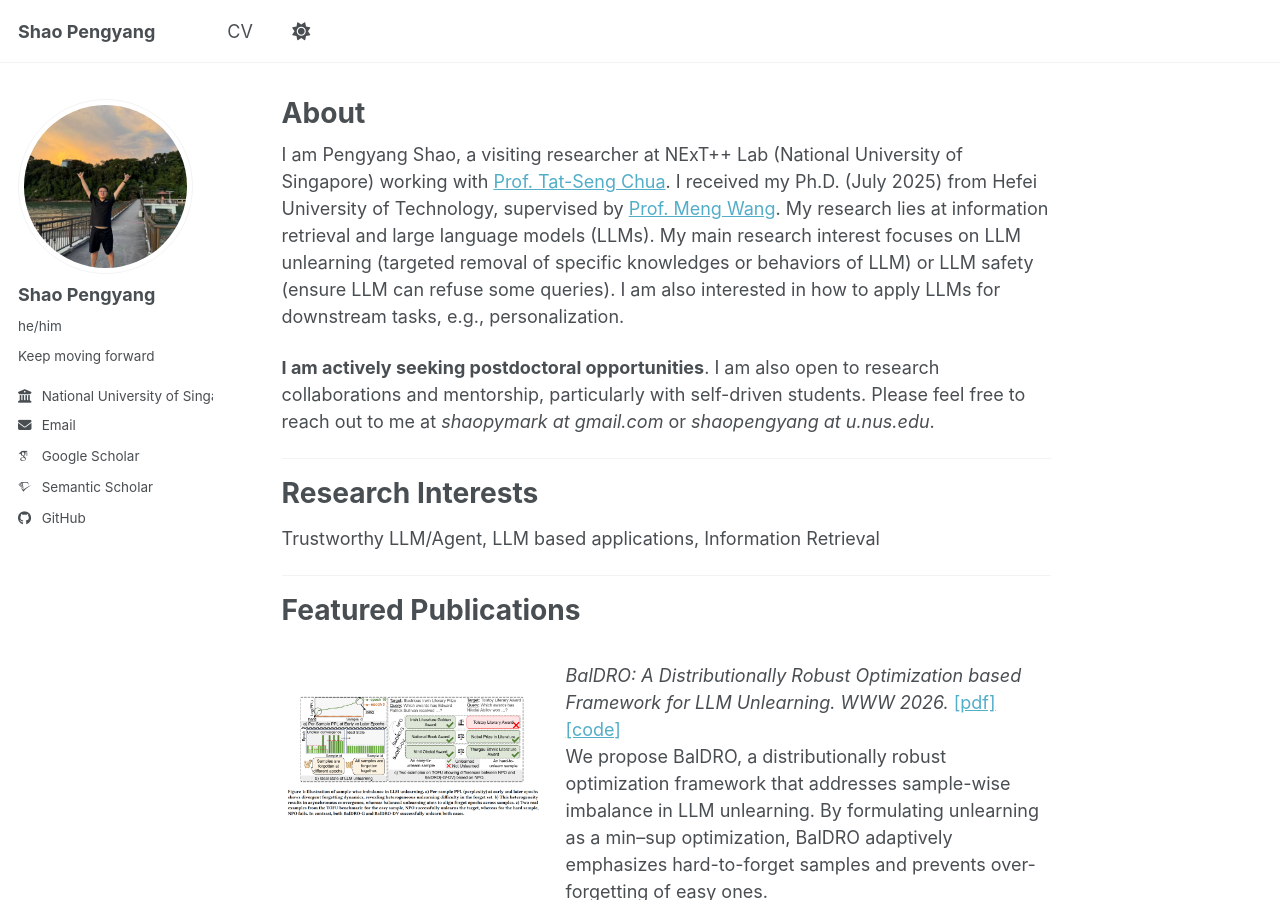
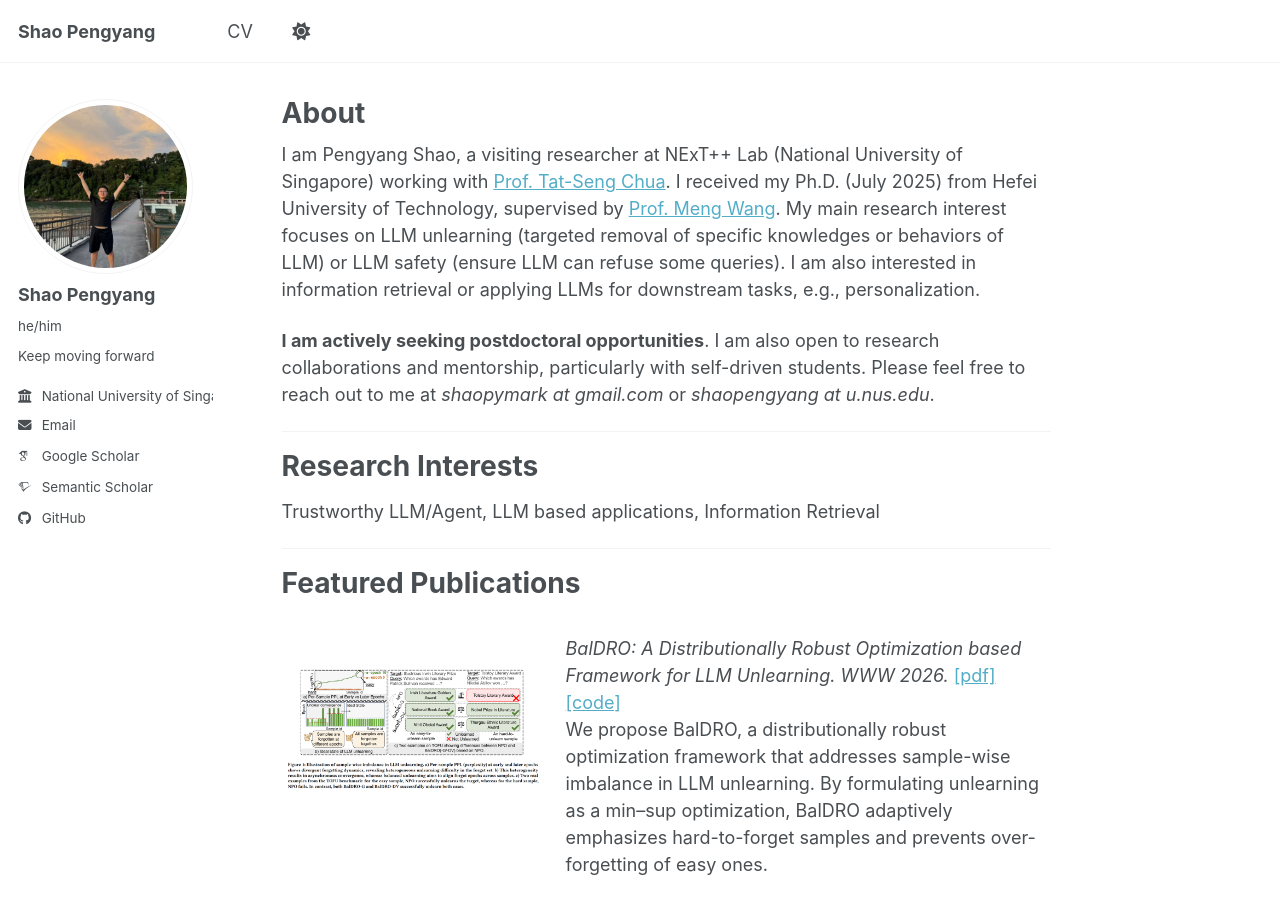
Before and after one commit to ShaoPengyang/ShaoPengyang.github.io, a Jekyll site: the page built from _pages/about.md, in a window 1280 px wide and 900 px high. Built offline with Jekyll 4.4.1, drawn with Linux system fonts in a browser that asks for light colours; some web fonts are replaced; a script bundle is joined from its source files by our own code; library files that are not in the unit come from our copies.

Commit message:
Update about.md

```diff
--- a/_pages/about.md
+++ b/_pages/about.md
@@ -7,7 +7,7 @@ redirect_from:
   - /about.html
 ---
 
-I am Pengyang Shao, a visiting researcher at NExT++ Lab (National University of Singapore) working with [Prof. Tat-Seng Chua](https://www.comp.nus.edu.sg/cs/people/chuats/). I received my Ph.D. (July 2025) from Hefei University of Technology, supervised by [Prof. Meng Wang](https://sites.google.com/view/meng-wang/home). My research lies at information retrieval and large language models (LLMs). My main research interest focuses on LLM unlearning (targeted removal of specific knowledges or behaviors of LLM) or LLM safety (ensure LLM can refuse some queries). I am also interested in how to apply LLMs for downstream tasks, e.g., personalization.
+I am Pengyang Shao, a visiting researcher at NExT++ Lab (National University of Singapore) working with [Prof. Tat-Seng Chua](https://www.comp.nus.edu.sg/cs/people/chuats/). I received my Ph.D. (July 2025) from Hefei University of Technology, supervised by [Prof. Meng Wang](https://sites.google.com/view/meng-wang/home). My main research interest focuses on LLM unlearning (targeted removal of specific knowledges or behaviors of LLM) or LLM safety (ensure LLM can refuse some queries). I am also interested in information retrieval or applying LLMs for downstream tasks, e.g., personalization.
 
 **I am actively seeking postdoctoral opportunities**. I am also open to research collaborations and mentorship, particularly with self-driven students. Please feel free to reach out to me at *shaopymark at gmail.com* or *shaopengyang at u.nus.edu*.
 
```
